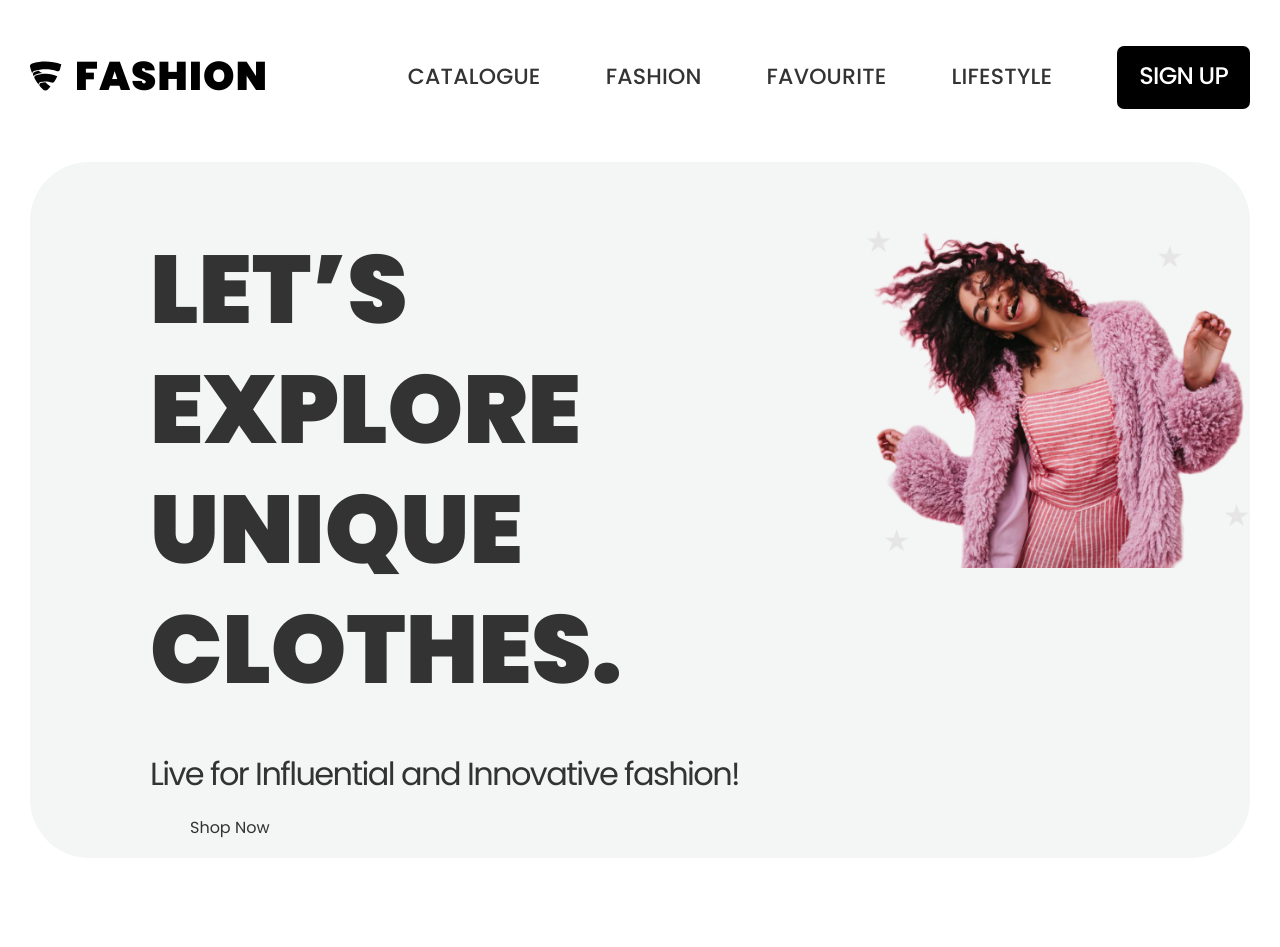
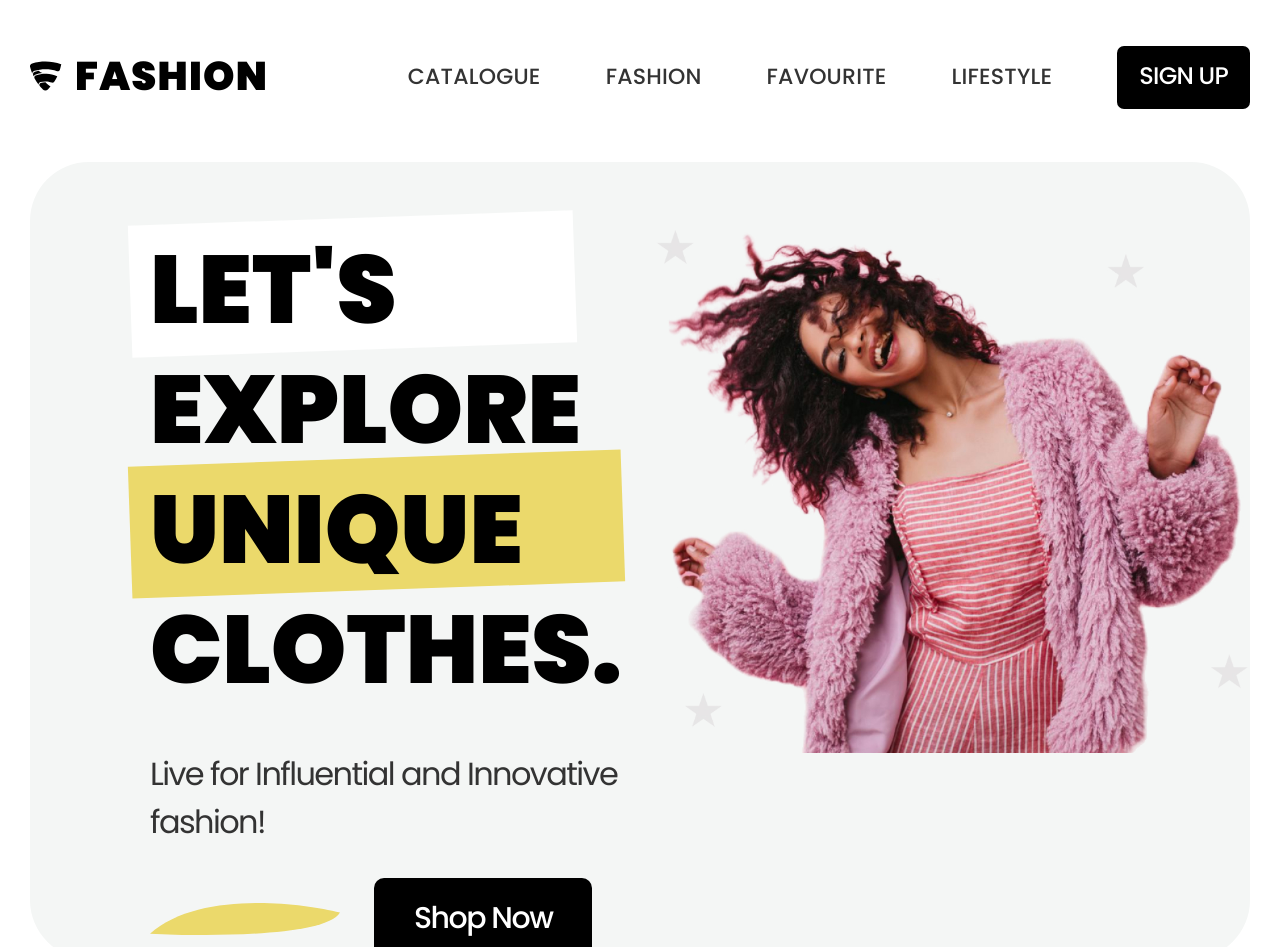
Before and after one commit to Tomekggvp/Fashion-store, a React (Create React App) app in the folder my-app/: page / in a window 1280 px wide. Shown: the top 947 px of the page. Before the commit the page ends 921 px from the top, so only its background shows below. Built offline with nearby package versions, Linux system fonts and the light colour scheme.

Commit message:
Hero section

```diff
--- a/my-app/src/components/promo/Promo.jsx
+++ b/my-app/src/components/promo/Promo.jsx
@@ -13,11 +13,36 @@
 
                     <div className="promo__text">
 
-                    <div className="promo__title">LET’S EXPLORE UNIQUE CLOTHES.</div>
+                    <div className="promo__title">
+
+                        <span className='highlight'>
+
+                            <span>LET'S </span>
+
+                        </span>
+
+                        EXPLORE
+
+                        <span className='highlight highlight--yellow'>
+
+                            <span> UNIQUE </span>
+
+                        </span>
+
+                         CLOTHES.
+
+                    </div>
 
                     <div className="promo__desc">Live for Influential and Innovative fashion!</div>
 
-                    <div className="promo__btn">Shop Now</div>
+                    <div className="promo__btn-wrapper">
+
+                            <a href="#!" className='promo__btn'>
+
+                                Shop Now
+
+                            </a>
+                    </div>
 
                     </div>
 
--- a/my-app/src/components/promo/promo.css
+++ b/my-app/src/components/promo/promo.css
@@ -25,6 +25,8 @@
 
 .promo__title{
 
+    max-width: 480px;
+
     margin-bottom: 40px;
 
     font-weight: 900;
@@ -32,6 +34,8 @@
     font-size: 96px;
 
     line-height: 120px;
+
+    color: black;
 
 }
 
@@ -44,17 +48,98 @@
     line-height: 48px;
 
     letter-spacing: -0.05em;
+
+    margin-bottom: 32px;
+
 }
 
 .promo__btn-wrapper{
 
+    display: flex;
 
+    column-gap: 34px;
+
+    align-items: center;
+
+}
+
+.promo__btn-wrapper::before{
+
+    content: "";
+
+    display: inline-block;
+
+    width: 190px;
+
+    height: 32px;
+
+    background-image: url('./../../images/fashion-images/icons/decor-yellow.svg');
 }
 
 .promo__btn{
 
-    line-height: 1.5;
 
     padding: 18px 40px;
 
+
+    background-color: black;
+
+    border-radius: 10px;
+
+
+    font-weight: 500;
+
+    font-size: 30px;
+
+    line-height: 1.5;
+
+    letter-spacing: -0.05em;
+
+    color: white;
+
 }
+
+.highlight{
+
+    position: relative;
+
+    display: inline-block;
+}
+
+.highlight span{
+
+    position: relative;
+
+
+}
+
+.highlight::before{
+
+    content: "";
+
+    display: block;
+
+    position: absolute;
+
+    top: -12px;
+
+    bottom: 0px;
+
+    bottom: 0px;
+
+    left: -20px;
+
+    right: -178px;
+
+    transform: rotate(-2deg);
+
+    background-color: white;
+}
+
+.highlight--yellow::before{
+
+    background-color: var(--yellow);
+
+    right: -100px;
+
+}
```
